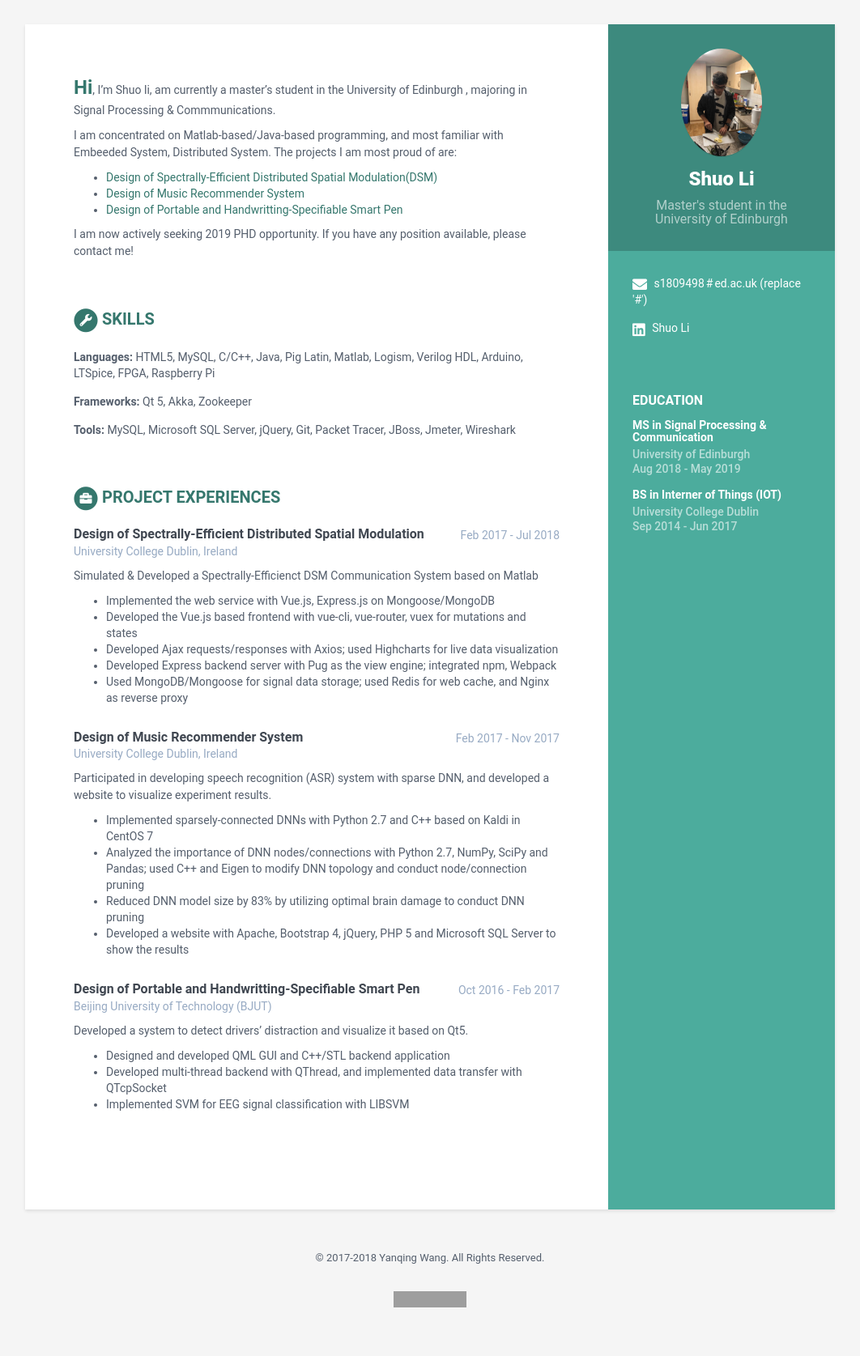
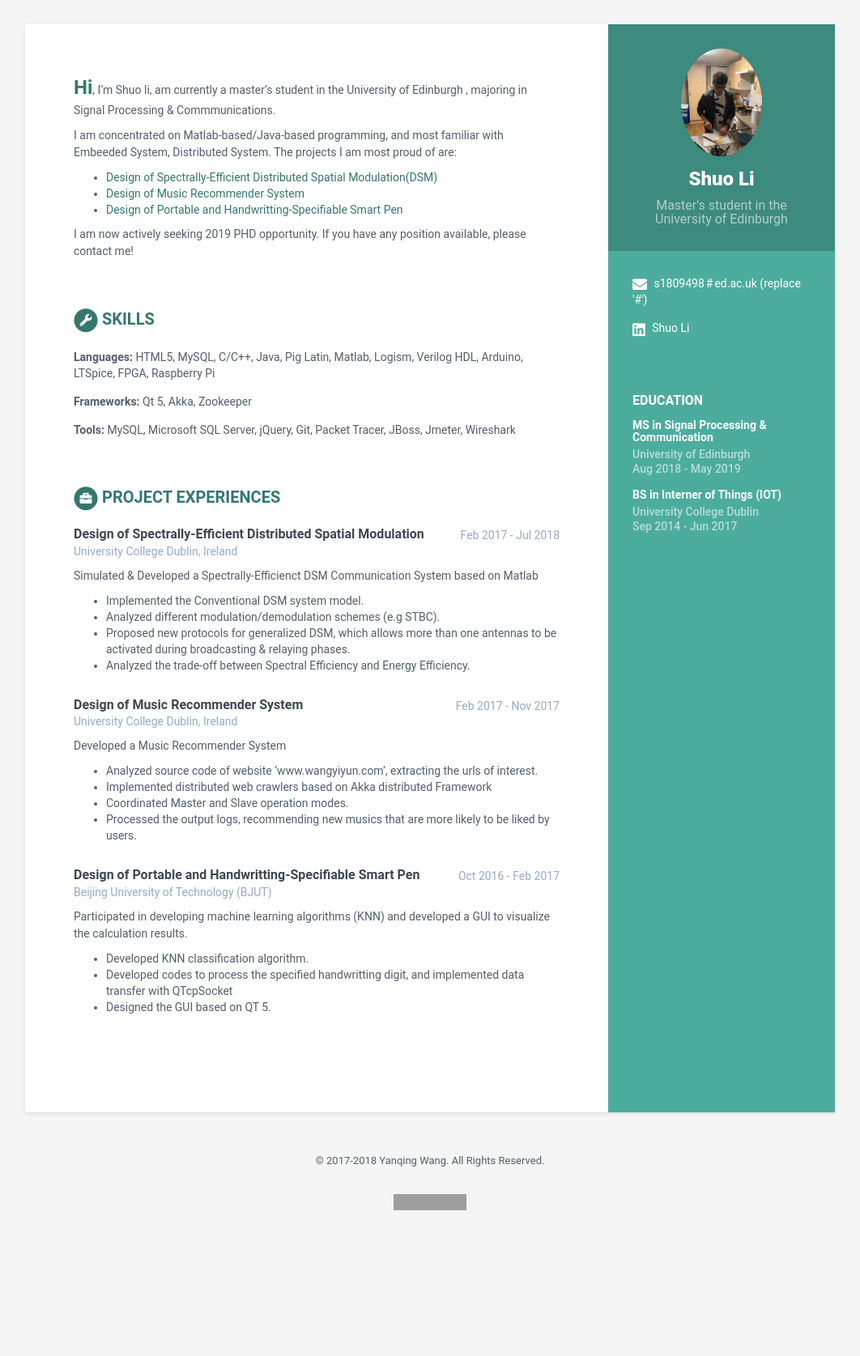
Before and after one commit to saisu123/saisu123.github.io, a Jekyll site: the page built from index.html, in a window 1280 px wide. Shown: the whole page at 81% size, without its empty margins (109-1171 px from the left). Built offline with Jekyll 4.4.1, drawn with Linux system fonts in a browser that asks for light colours; after the commit the page ends 1555 px from its top, so only the background shows below that; grey boxes are pictures that could not be loaded.

Commit message:
Update data.yml

```diff
--- a/_data/data.yml
+++ b/_data/data.yml
@@ -68,35 +68,34 @@ experiences:
       details: |
         Simulated & Developed a Spectrally-Efficienct DSM Communication System based on Matlab
 
-          - Implemented the web service with Vue.js, Express.js on Mongoose/MongoDB
-          - Developed the Vue.js based frontend with vue-cli, vue-router, vuex for mutations and states
-          - Developed Ajax requests/responses with Axios; used Highcharts for live data visualization
-          - Developed Express backend server with Pug as the view engine; integrated npm, Webpack
-          - Used MongoDB/Mongoose for signal data storage; used Redis for web cache, and Nginx as reverse proxy
+          - Implemented the Conventional DSM system model.
+          - Analyzed different modulation/demodulation schemes (e.g STBC).
+          - Proposed new protocols for generalized DSM, which allows more than one antennas to be activated during broadcasting & relaying phases.
+          - Analyzed the trade-off between Spectral Efficiency and Energy Efficiency.
+
 
     - title: Design of Music Recommender System
       time: Feb 2017 - Nov 2017
       company: University College Dublin, Ireland
       details: |
-        Participated in developing speech recognition (ASR) system with sparse DNN,
-        and developed a website to visualize experiment results.
+        Developed a Music Recommender System
 
-          - Implemented sparsely-connected DNNs with Python 2.7 and C++ based on Kaldi in CentOS 7
-          - Analyzed the importance of DNN nodes/connections with Python 2.7, NumPy, SciPy and Pandas; used C++ and Eigen to modify DNN topology and conduct node/connection pruning
-          - Reduced DNN model size by 83% by utilizing optimal brain damage to conduct DNN pruning
-          - Developed a website with Apache, Bootstrap 4, jQuery, PHP 5 and Microsoft SQL Server to show the results
-
+          - Analyzed source code of website 'www.wangyiyun.com', extracting the urls of interest.
+          - Implemented distributed web crawlers based on Akka distributed Framework
+          - Coordinated Master and Slave operation modes.
+          - Processed the output logs, recommending new musics that are more likely to be liked by users.
 
 
     - title: Design of Portable and Handwritting-Specifiable Smart Pen
       time: Oct 2016 - Feb 2017
       company: Beijing University of Technology (BJUT)
       details: |
-        Developed a system to detect drivers' distraction and visualize it based on Qt5.
+        Participated in developing machine learning algorithms (KNN)
+        and developed a GUI to visualize the calculation results.
 
-          - Designed and developed QML GUI and C++/STL backend application
-          - Developed multi-thread backend with QThread, and implemented data transfer with QTcpSocket
-          - Implemented SVM for EEG signal classification with LIBSVM
+          - Developed KNN classification algorithm.
+          - Developed codes to process the specified handwritting digit, and implemented data transfer with QTcpSocket
+          - Designed the GUI based on QT 5.
 
 
 skills:
```
